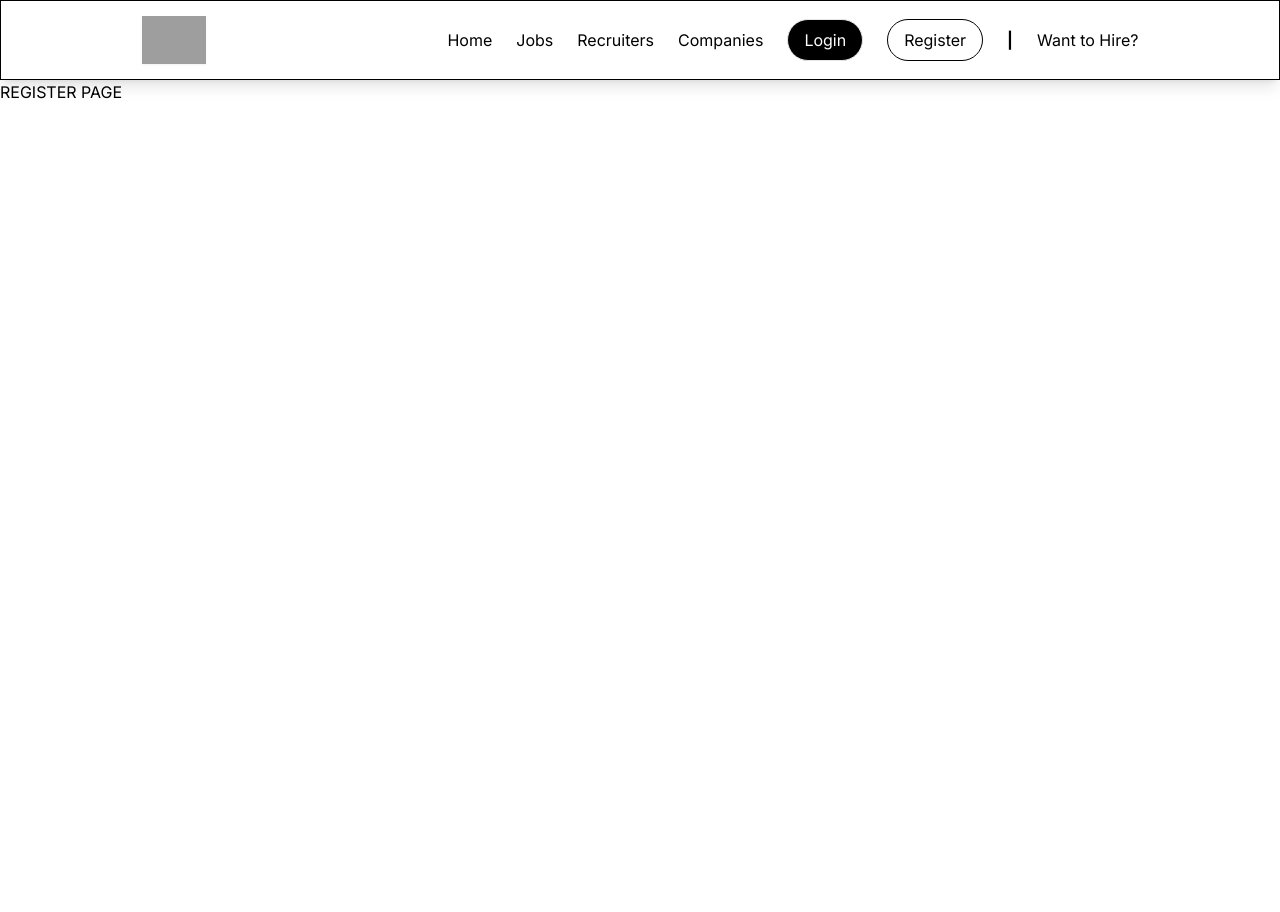
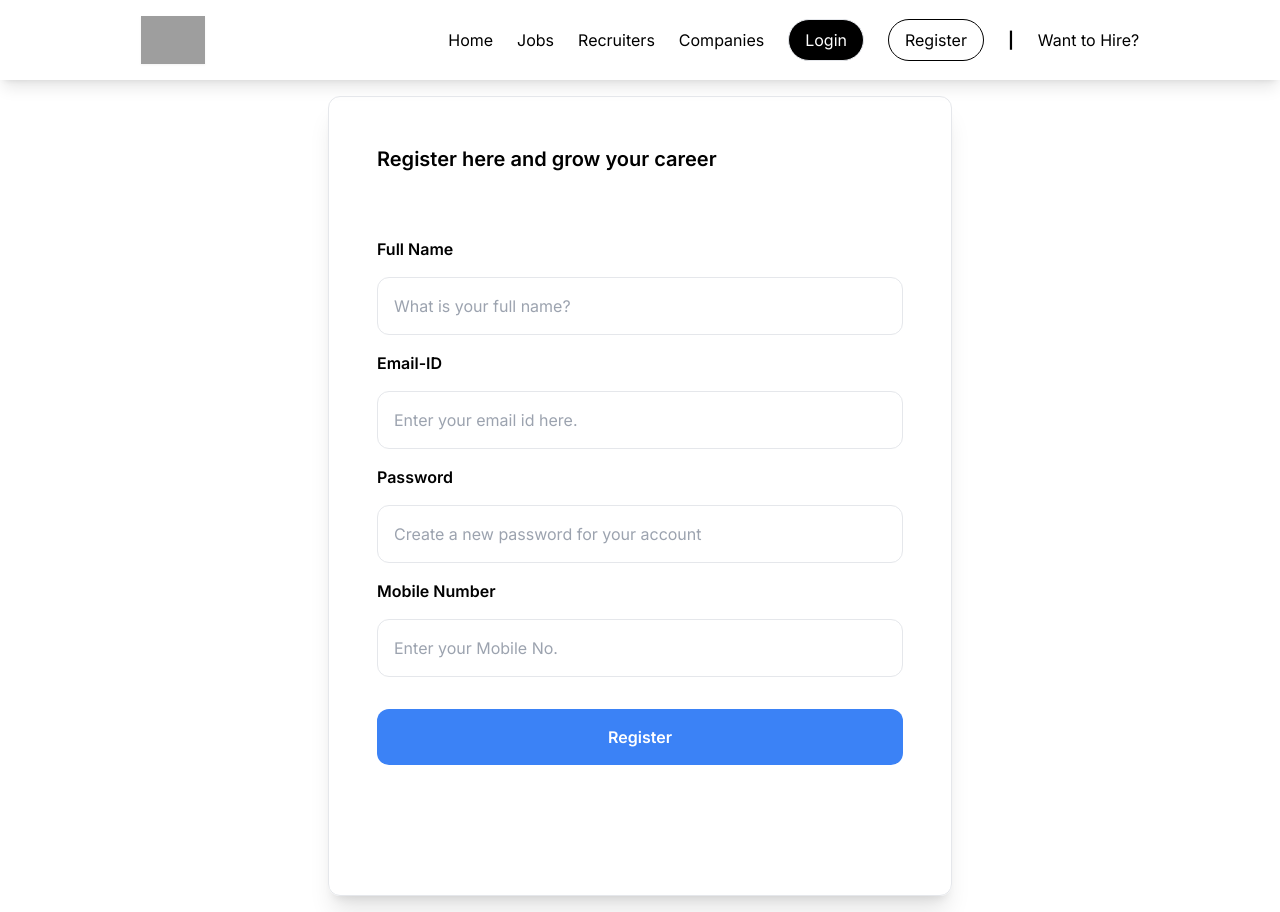
Before and after one commit to TanishqSharma2022/sih_gf2, a Next.js app: page /register in a window 1280 px wide. Before the commit the page ends 800 px from the top, so only its background shows below. Built offline with nearby package versions, Linux system fonts and the light colour scheme; grey boxes are pictures that could not be loaded.

Commit message:
updated register not finished yet

```diff
--- a/app/register/page.js
+++ b/app/register/page.js
@@ -1,8 +1,24 @@
 export default function Register(){
     return(
             <>
-                <div>
-                    REGISTER PAGE
+                <div className="w-full grid place-items-center p-4">
+                    <div className="w-[50%] border rounded-xl shadow-xl h-[100vh] p-12">
+                        <h1 className="font-semibold  text-xl">Register here and grow your career</h1>
+                        <div >
+                            <form className="py-12 flex flex-col">
+                            <label className="py-4 text-md font-semibold ">Full Name</label>
+                            <input type="text" placeholder="What is your full name?" className="border p-4 rounded-xl "  />
+                            <label className="py-4 text-md font-semibold ">Email-ID</label>
+                            <input type="email" placeholder="Enter your email id here." className="border p-4 rounded-xl "  />
+                            <label className="py-4 text-md font-semibold ">Password</label>
+                            <input type="password" placeholder="Create a new password for your account" className="border p-4 rounded-xl "  />
+                            <label className="py-4 text-md font-semibold ">Mobile Number</label>
+                            <input type="number" placeholder="Enter your Mobile No." className="border p-4 rounded-xl "  />
+
+                            <input type="submit" value="Register" className="bg-blue-500 text-white font-semibold p-4 rounded-xl mt-8 cursor-pointer" />
+                        </form>
+                        </div>
+                    </div>
                 </div>
             </>
     )
--- a/components/Navbar.jsx
+++ b/components/Navbar.jsx
@@ -9,7 +9,7 @@ export default function Navbar () {
     const [showMenu, setShowMenu] = useState(false);
 
     return (
-        <div className="h-[10vh] border border-black w-full shadow-lg flex items-center justify-center p-4">
+        <div className="h-[10vh]  w-full shadow-lg flex items-center justify-center p-4">
             <div className="w-full md:w-[80%] h-full flex items-center justify-between">
                 <img className="h-[6vh] aspect-ratio-1 drop-shadow-sm " src="/images/Seal_of_Punjab.gif" />
 
```
